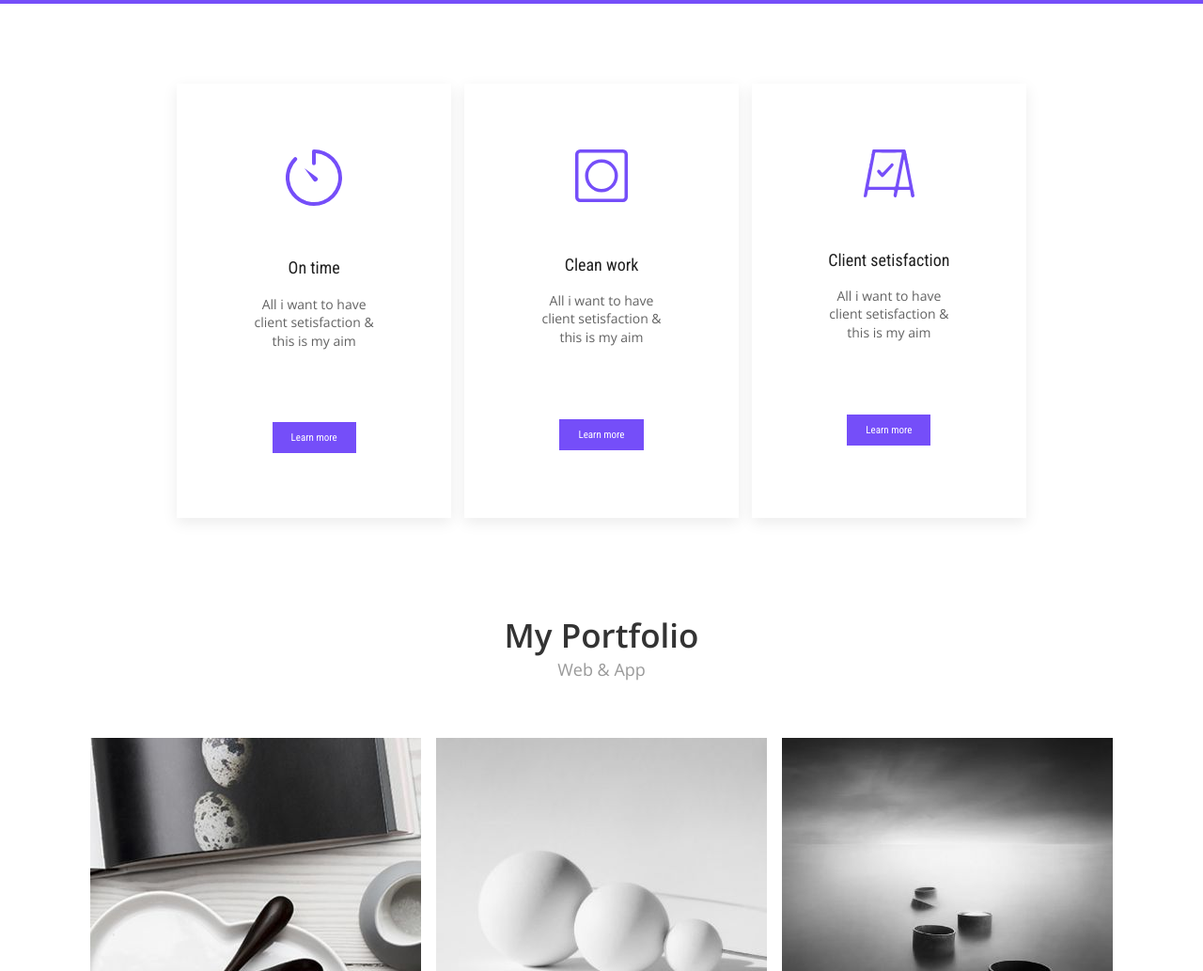
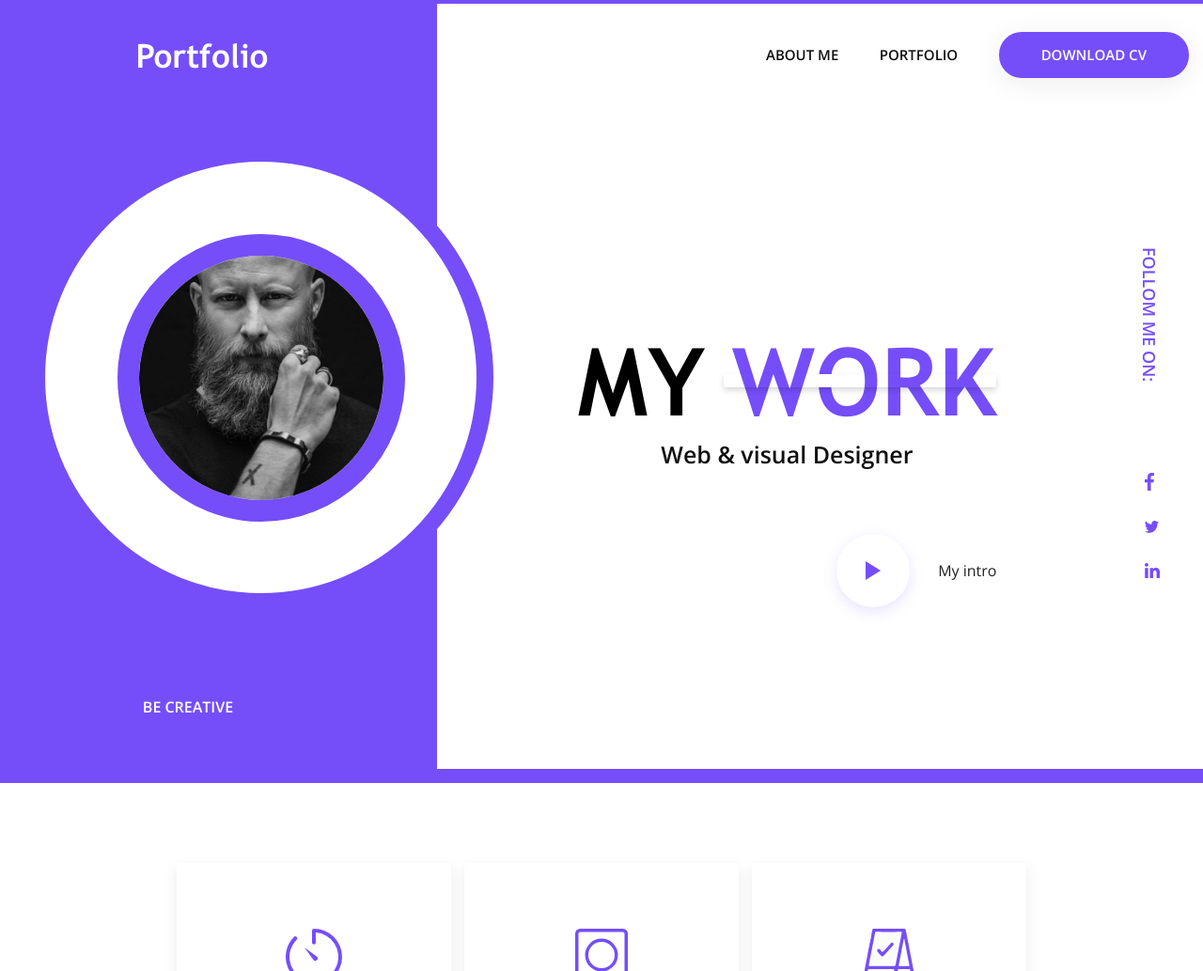
Before and after one commit to Zver1952299/Portfolio, a plain HTML site: page index.html in a window 1280 px wide. Shown: the part 825-1858 px from the top of the page at 94% size. Drawn offline with nearby package versions, Linux system fonts and the light colour scheme.

Commit message:
Update-mainPage

```diff
--- a/assets/css/style.css
+++ b/assets/css/style.css
@@ -724,3 +724,146 @@ p {
 .footer__links-item:last-child {
     margin-right: 0;
 }
+
+
+/* Header2 */
+
+.header2 {
+    display: flex;
+    width: 100%;
+    height: 829px;
+
+    position: relative;
+}
+
+.left2 {
+    display: flex;
+    flex-direction: column;
+    justify-content: space-between;
+    align-items: center;
+    max-width: 450px;
+    width: 100%;
+
+    background-color: #754EF9;
+}
+
+.right2 {
+    width: 100%;
+
+    background-color: #fff;
+    border: 15px solid #754EF9;
+    border-top: none;
+    border-right: none;
+}
+
+.toptext {
+    margin-top: 31px;
+    margin-right: 20px;
+
+    font-family: 'TrebuchetMS', sans-serif;
+    font-size: 35px;
+    font-weight: 700;
+    color: #fff;
+}
+
+.bottomtext {
+    margin-bottom: 70px;
+    margin-right: 50px;
+
+    font-family: 'Open Sans', sans-serif;
+    font-size: 16px;
+    font-weight: 600;
+    color: #fff;
+    text-transform: uppercase;
+}
+
+.nav2 {
+    display: flex;justify-content: space-between;
+    align-items: center;
+    width: 450px;
+    margin: 30px auto 0;
+}
+
+.nav__link2 {
+    font-size: 15px;
+    font-weight: 600;
+    color: #101010;
+    text-decoration: none;
+    transition: color .2s linear;
+}
+
+.nav2__inner22 {
+    display: flex;
+    justify-content: space-between;
+}
+
+.nav2__inner2 {
+    padding: 0 15px;
+}
+
+.nav__link_blue {
+    padding: 14px 45px;
+    color: #fff;
+    background-color: #754EF9;
+    border-radius: 24px;
+    box-shadow: 0 5px 30px rgb(0 0 0 / 8%);
+    transition: background-color .2s linear;
+}
+
+.header__title-wrapper2 {
+    position: relative;
+    margin: 0 auto;
+}
+
+.header__middle-section {
+    display: flex;
+    justify-content: space-between;
+    margin-top: 180px;
+}
+
+.contacts2 {
+    margin-right: 45px;
+}
+
+.contacts2 p {
+    margin: 0;
+    writing-mode: vertical-rl;
+    font-size: 18px;
+    font-weight: 600;
+    text-transform: uppercase;
+    color: #754EF9;
+}
+
+.header__middle-section2 {
+    display: flex;
+    flex-direction: column;
+    align-items: flex-end;
+    justify-content: space-between;
+    height: 310px;
+    width: 446px;
+    margin-top: 73px;
+}
+
+.intro-button2 {
+    display: flex;
+}
+
+.header__circle2 {
+    position: absolute;
+    top: 150px;
+    left: 30px;
+    z-index: 1;
+}
+
+
+
+/* Media */
+
+@media (max-width: 1365px) {
+
+    /* Header */
+
+    /* .header__title-wrapper {
+        position: static;
+    } */
+}
--- a/index.html
+++ b/index.html
@@ -71,6 +71,66 @@
             </div>
 
         </div> <!-- /.header__inner -->
+    </header>
+
+    <!-- Header №2 -->
+    <header class="header2">
+        <div class="left2">
+            <div class="toptext">Portfolio</div>
+            <div class="bottomtext">Be creative</div>
+        </div>
+        <div class="right2">
+            <div class="nav2__inner22">
+                <div class="empty"></div>
+                <div class="nav2__inner2">
+                    <nav class="nav2">
+                        <a class="nav__link2" href="#">ABOUT ME</a>
+                        <a class="nav__link2" href="#">PORTFOLIO</a>
+                        <a class="nav__link2 nav__link_blue" href="#">DOWNLOAD CV</a>
+                    </nav>
+                </div>
+            </div>
+
+            <div class="header__middle-section">
+                <div class="left__section"></div>
+                <div class="header__middle-section2">
+                    <div class="header__title-wrapper2">
+                        <h1 class="header__title">My <span>work</span></h1>
+                        <h3 class="header__subtitle-main">Web &amp; visual Designer</h3>
+                        <div class="square"></div>
+                    </div>
+
+                    <div class="intro-button2">
+                        <button class="button-play"><div class="triangle"></div>
+                        </button>
+                        <div class="intro-button__text">My intro</div>
+                    </div>
+                </div>
+
+                <div class="contacts2">
+                    <div class="contacts__wrapper">
+                        <p>Follom me on:</p>
+                        <div class="contacts__icons">
+                            <a href="#" target="_blank">
+                                <img class="contacts__icons-item" src="assets/img/Facebook-icon.svg" alt="">
+                            </a>
+                            <a href="#" target="_blank">
+                                <img class="contacts__icons-item" src="assets/img/Twitter-icon.svg" alt="">
+                            </a>
+                            <a href="#" target="_blank">
+                                <img class="contacts__icons-item" src="assets/img/Linkedin-icon.svg" alt="">
+                            </a>
+                        </div>
+                    </div>
+                </div>
+            </div>
+        </div>
+
+        <div class="header__circle2">
+            <div class="header__out-circle">
+                <div class="header__in-circle"></div>
+            </div>
+        </div>
     </header>
 
     <!-- Advantages -->
```
